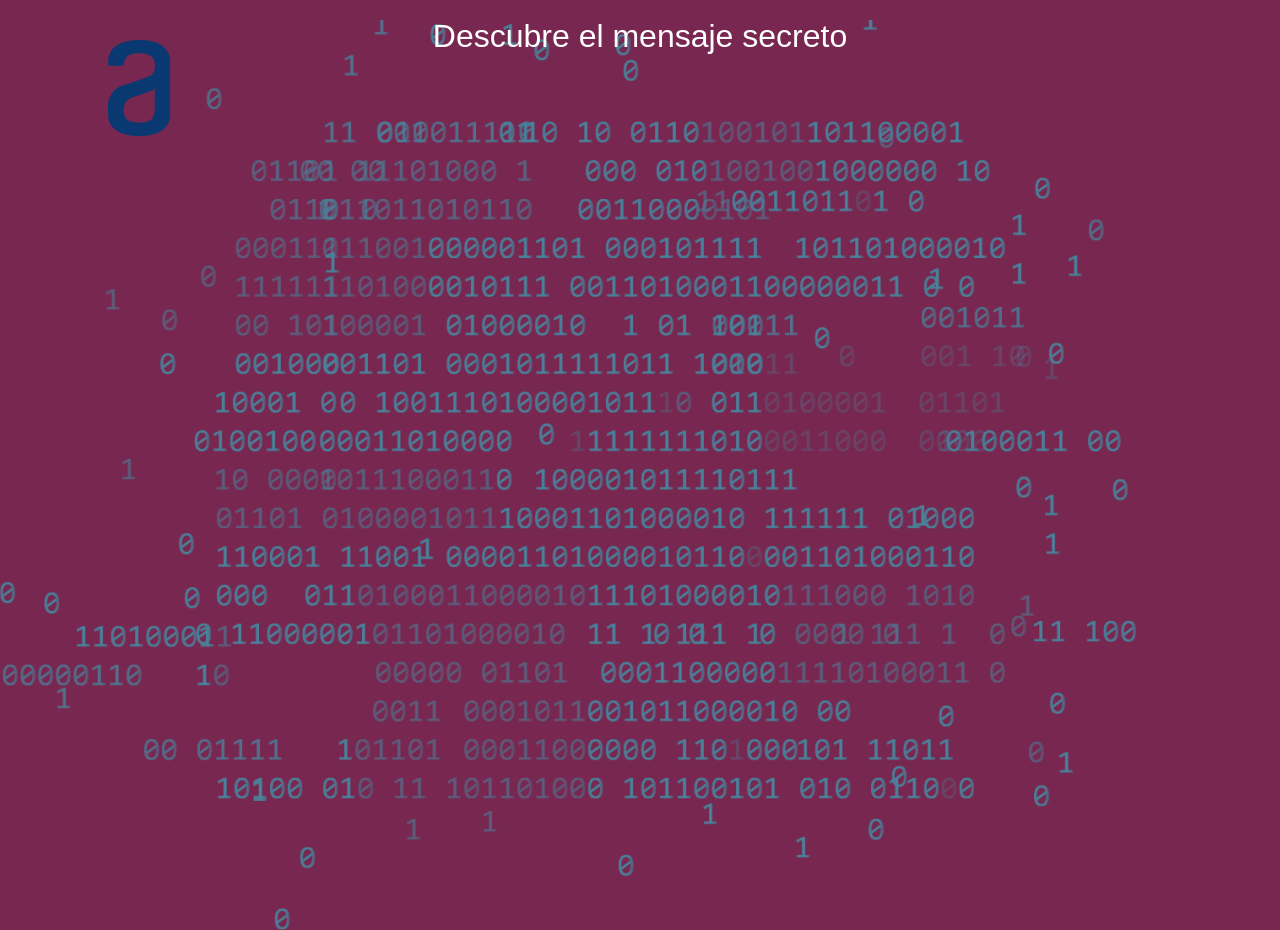
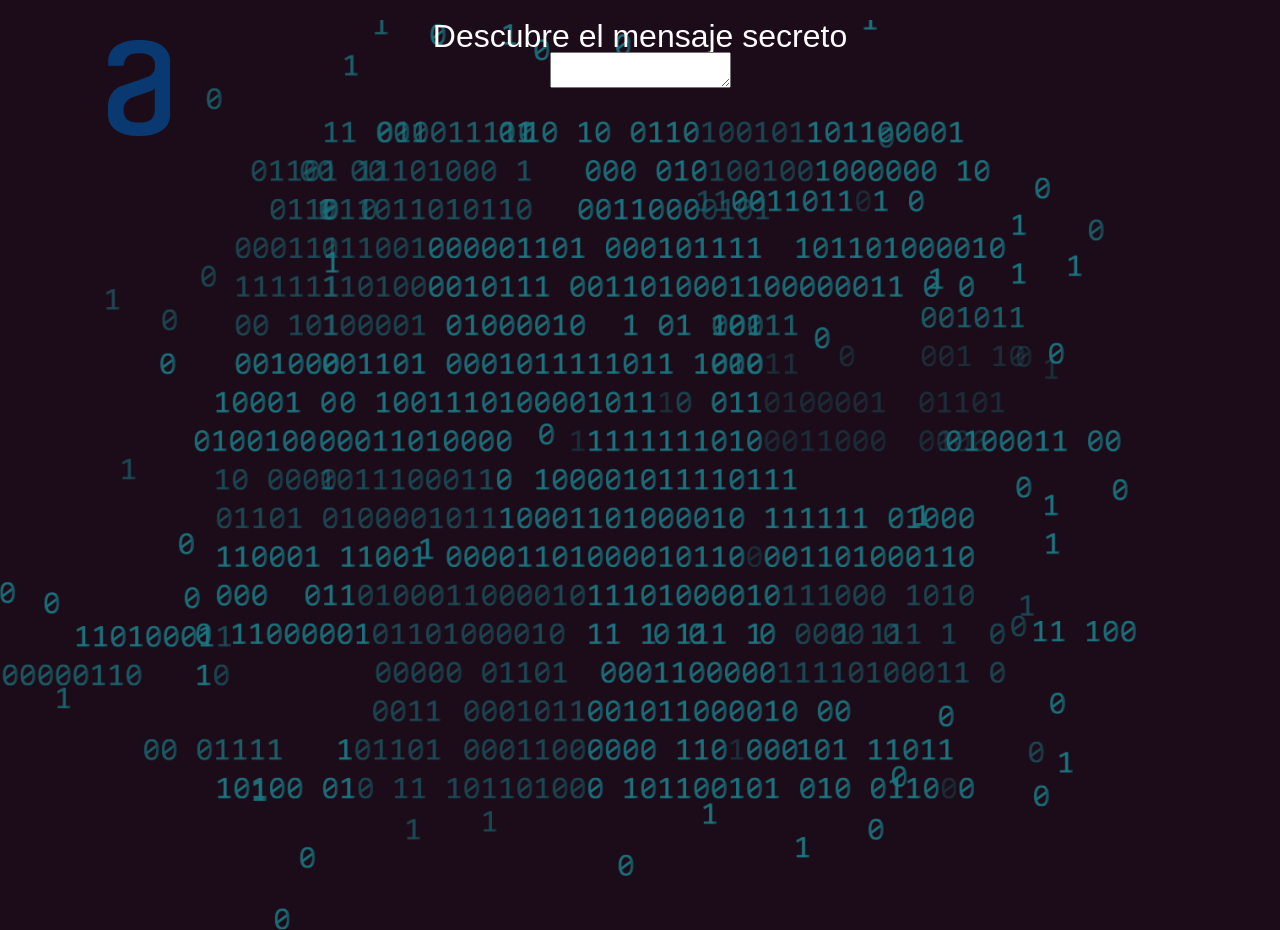
Before and after one commit to Lmatias11909/encriptador, a plain HTML site: page index.html in a window 1280 px wide. Drawn offline with Linux system fonts and the light colour scheme; a web font is replaced by a local one.

Commit message:
cuadros de texto 1

```diff
--- a/index.html
+++ b/index.html
@@ -21,6 +21,9 @@
             <h1>
                 Descubre el mensaje secreto
             </h1>
+            <textarea class="texto-1"placeholder="Escribe el mensaje a encriptar">
+
+            </textarea>
 
            </div>
         </header>
--- a/style.css
+++ b/style.css
@@ -1,5 +1,5 @@
 body{
-    background-color: rgb(120, 40, 80);
+    background-color: rgb(28 12 25);
 }
 
 .fondo{
```
